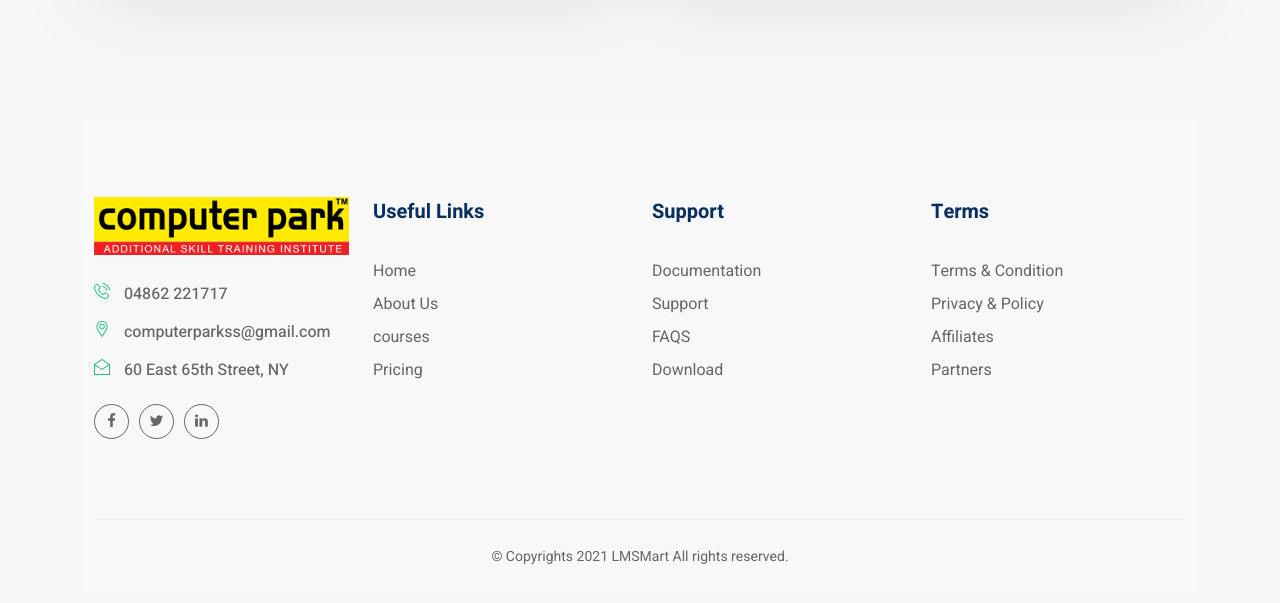
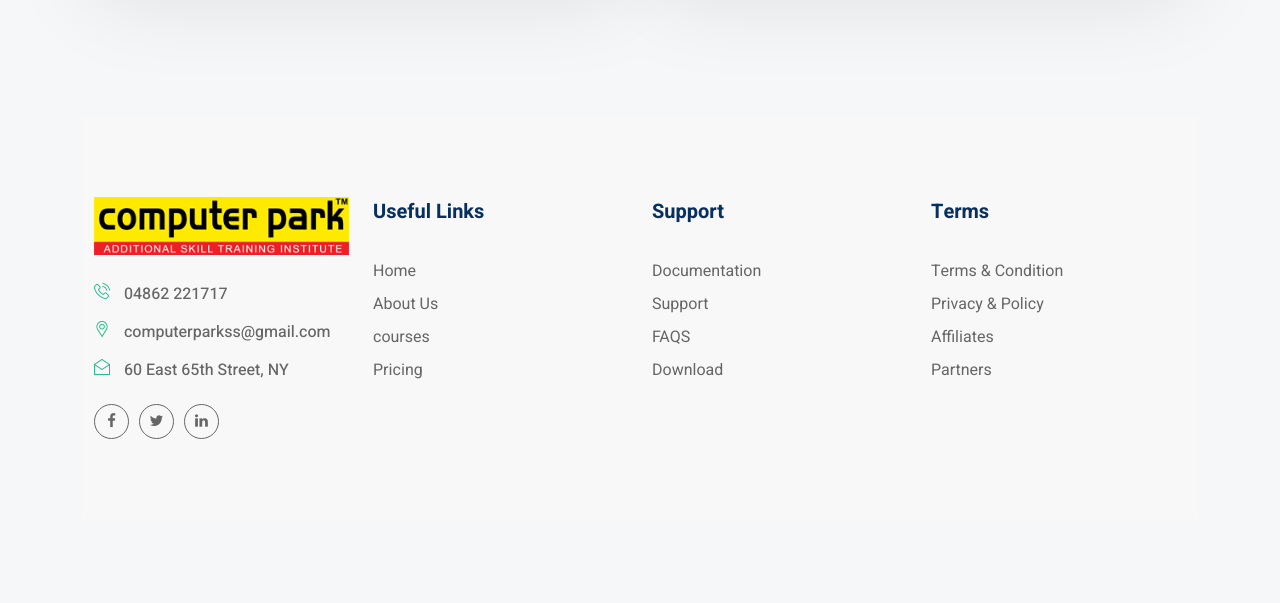
Before and after one commit to jithinkunnemuriyil/education-landing-page, a plain HTML site: page index.html in a window 1280 px wide. Shown: the part 5154-5757 px from the top of the page. Drawn offline with Linux system fonts and the light colour scheme; some packages are replaced by stand-ins of ours; files whose address does not match are found by name; a web font is replaced by a local one.

Commit message:
Update index.html

```diff
--- a/index.html
+++ b/index.html
@@ -1240,11 +1240,7 @@
                 </div>
                 <!-- Footer Widget Wrapper End -->
 
-                <!-- Footer Copyright End -->
-                <div class="footer-copyright text-center">
-                    <p>&copy; Copyrights 2021 LMSMart All rights reserved. </p>
-                </div>
-                <!-- Footer Copyright End -->
+
 
             </div>
         </div>
```
